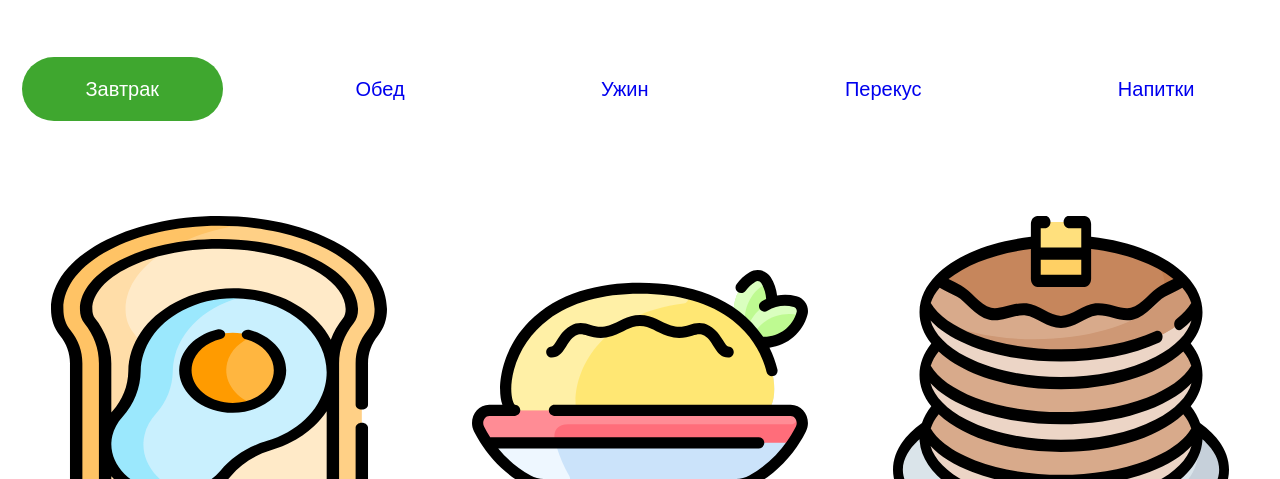
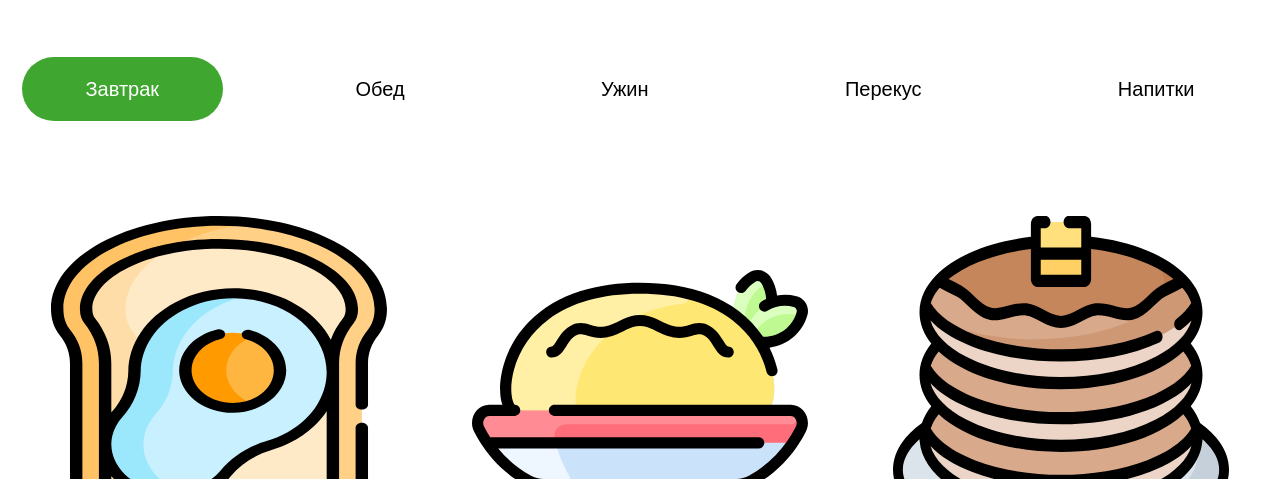
Before and after one commit to piroGiGvozdy/nyam, a plain HTML site: page index.html in a window 1280 px wide. Both pictures are taken after a click on the link "Меню". Shown: the part 321-800 px from the top of the page. Drawn offline with Linux system fonts and the light colour scheme; a script that the page names is missing.

Commit message:
Telegram try.4

```diff
--- a/style.css
+++ b/style.css
@@ -211,7 +211,7 @@ nav a:hover
 .menu-buttons a
 {
     background-color: var(--tg-theme-section-bg-color);
-    /* color: var(--black); */
+    color: var(--tg-theme-text-color);
     text-decoration: none;
     padding: 17px 64px;
     border-radius: 162px;
```
